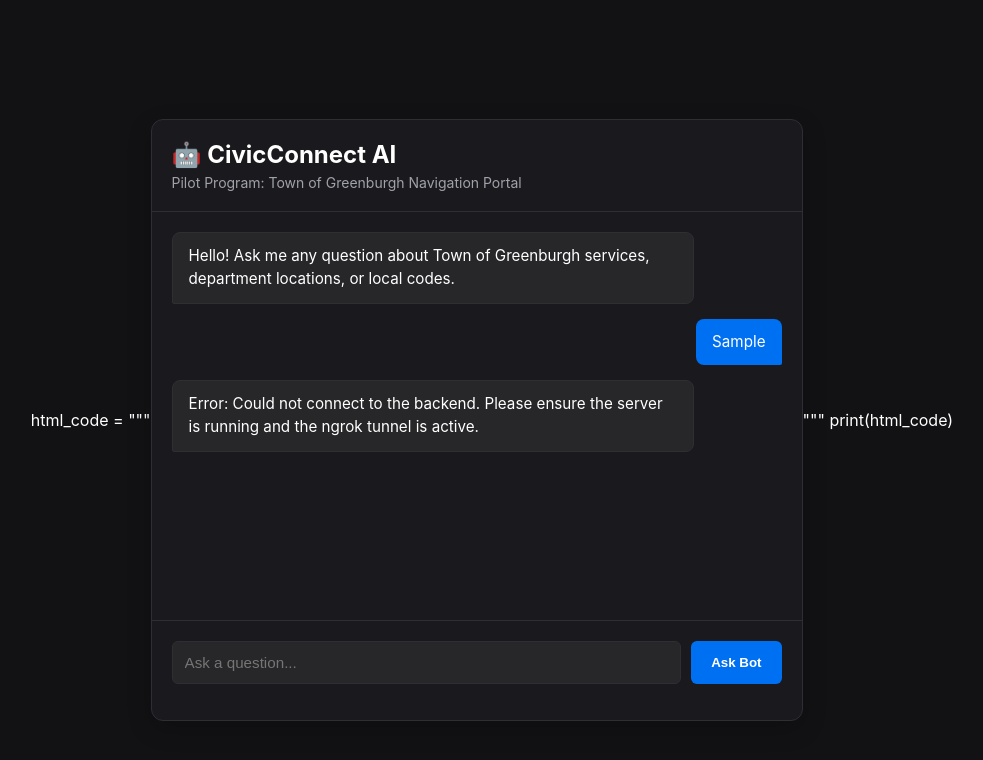
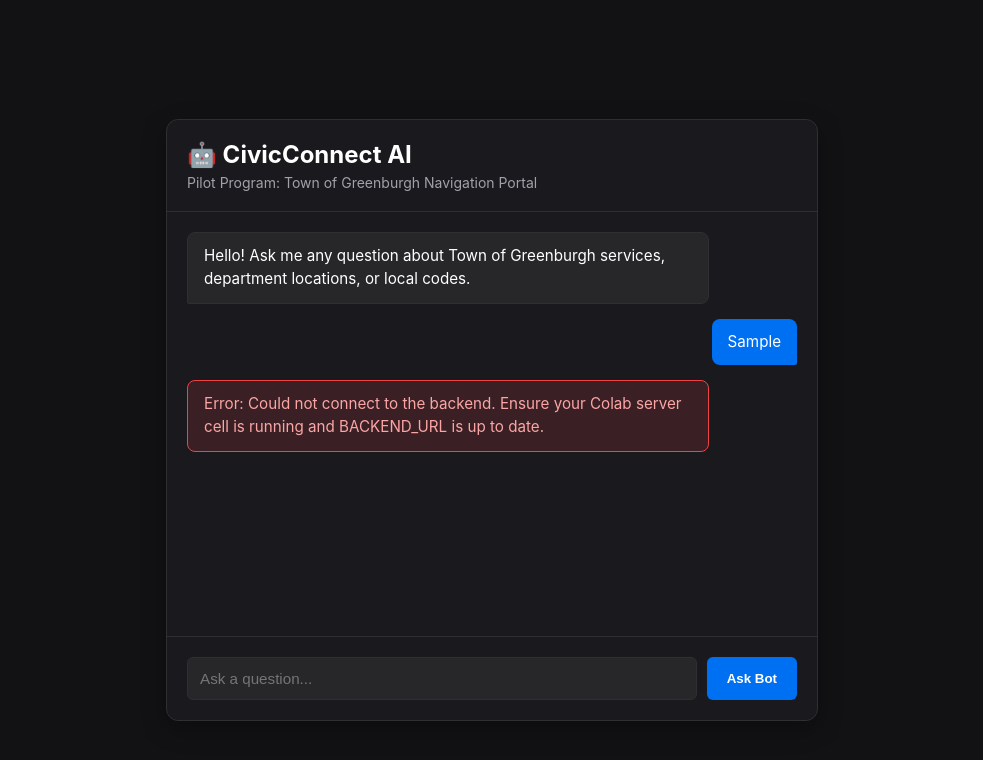
Before and after one commit to joshuathoma12345967/CivicConnect-Ai, a plain HTML site: page index.html in a window 1280 px wide. Both pictures are taken after typing "Sample" into the empty fields and a click on the button "Ask Bot". Shown: the whole page, without its empty margins (148-1131 px from the left). Drawn offline with Linux system fonts and the light colour scheme; no server answers.

Commit message:
Enhance error handling and loading indicators in chat
Added error message handling and improved loading indicator text.

```diff
--- a/index.html
+++ b/index.html
@@ -1,4 +1,4 @@
-html_code = """<!DOCTYPE html>
+<!DOCTYPE html>
 <html lang="en">
 <head>
     <meta charset="UTF-8">
@@ -12,6 +12,7 @@ html_code = """<!DOCTYPE html>
             --text-main: #ffffff;
             --text-muted: #a1a1aa;
             --border-color: #2e2e33;
+            --error-red: #ef4444;
         }
 
         body {
@@ -35,7 +36,7 @@ html_code = """<!DOCTYPE html>
             display: flex;
             flex-direction: column;
             height: 600px;
-            box-shadow: 0 8px 24px rgba(0,0,0,0.2);
+            box-shadow: 0 8px 24px rgba(0,0,0,0.3);
         }
 
         .chat-header {
@@ -72,6 +73,7 @@ html_code = """<!DOCTYPE html>
             border-radius: 8px;
             line-height: 1.5;
             font-size: 0.95rem;
+            word-wrap: break-word;
         }
 
         .message.user {
@@ -85,6 +87,13 @@ html_code = """<!DOCTYPE html>
             align-self: flex-start;
             border-bottom-left-radius: 2px;
             border: 1px solid var(--border-color);
+        }
+
+        .message.error {
+            background-color: rgba(239, 68, 68, 0.15);
+            border: 1px solid var(--error-red);
+            color: #fca5a5;
+            align-self: flex-start;
         }
 
         .chat-input-area {
@@ -154,74 +163,67 @@ html_code = """<!DOCTYPE html>
     const chatForm = document.getElementById('chat-form');
     const userInput = document.getElementById('user-input');
 
-    // Toggle this to TRUE once your backend server (Flask/FastAPI/Node) is up and running!
-    const isBackendLive = true;
-    const BACKEND_URL = "https://wrist-unluckily-audibly.ngrok-free.dev/api/chat"; // Target endpoint URL
+    // 🚀 YOUR LIVE NGROK ENDPOINT:
+    const BACKEND_URL = "https://wrist-unluckily-audibly.ngrok-free.dev/api/chat";
 
     chatForm.addEventListener('submit', async (e) => {
         e.preventDefault();
         const query = userInput.value.trim();
         if (!query) return;
 
-        // 1. Append User Message to UI
+        // 1. Display user query
         appendMessage(query, 'user');
         userInput.value = '';
 
-        // 2. Append Loading Spinner Placeholder
+        // 2. Add loading indicator
         const loadingDiv = document.createElement('div');
         loadingDiv.className = 'loading';
-        loadingDiv.innerText = 'Thinking...';
+        loadingDiv.innerText = 'Searching Greenburgh database...';
         chatMessages.appendChild(loadingDiv);
         chatMessages.scrollTop = chatMessages.scrollHeight;
 
-        // 3. Request Pipeline Logic
         try {
-            // Actual HTTP POST request architecture to talk to your backend
+            // 3. Send request to Flask backend with bypass headers
             const response = await fetch(BACKEND_URL, {
                 method: 'POST',
-                headers: { 'Content-Type': 'application/json' },
+                headers: {
+                    'Content-Type': 'application/json',
+                    'ngrok-skip-browser-warning': 'true',
+                    'Bypass-Tunnel-Reminder': 'true'
+                },
                 body: JSON.stringify({ question: query })
             });
 
-            // Remove loading indicator
             chatMessages.removeChild(loadingDiv);
 
             if (!response.ok) {
-                const errorText = await response.text();
-                throw new Error(`HTTP error! Status: ${response.status} - ${errorText}`);
+                throw new Error(`Server status ${response.status}`);
             }
 
             const data = await response.json();
-            console.log('Backend response:', data);
             appendMessage(data.answer, 'bot');
 
         } catch (error) {
-            // Remove loading indicator
-            chatMessages.removeChild(loadingDiv);
-
-            console.error('Error sending question to backend:', error);
-            let errorMessage = 'Error: An unexpected error occurred while processing your request.';
-
-            if (error instanceof TypeError && error.message === 'Failed to fetch') {
-                errorMessage = 'Error: Could not connect to the backend. Please ensure the server is running and the ngrok tunnel is active.';
-            } else if (error.message.startsWith('HTTP error!')) {
-                errorMessage = `Error: ${error.message}. Check backend logs.`;
+            if (chatMessages.contains(loadingDiv)) {
+                chatMessages.removeChild(loadingDiv);
             }
-            appendMessage(errorMessage, 'bot');
+            appendMessage(`Error: Could not connect to the backend. Ensure your Colab server cell is running and BACKEND_URL is up to date.`, 'error');
         }
     });
 
-    function appendMessage(text, sender) {
+    function appendMessage(text, type) {
         const messageDiv = document.createElement('div');
-        messageDiv.className = `message ${sender}`;
-        // Replaces text newlines with HTML breaks to correctly style structured lists
-        messageDiv.innerHTML = text.replace(/\n/g, '<br>');
+        messageDiv.className = `message ${type}`;
+
+        // Basic formatting for line breaks and web URLs
+        let formattedText = text.replace(/\n/g, '<br>');
+        formattedText = formattedText.replace(/(https?:\/\/[^\s]+)/g, '<a href="$1" target="_blank" style="color: #60a5fa;">$1</a>');
+
+        messageDiv.innerHTML = formattedText;
         chatMessages.appendChild(messageDiv);
-        chatMessages.scrollTop = chatMessages.scrollHeight; // Auto-scrolls to bottom
+        chatMessages.scrollTop = chatMessages.scrollHeight;
     }
 </script>
 
 </body>
-</html>"""
-
-print(html_code)
+</html>
```
